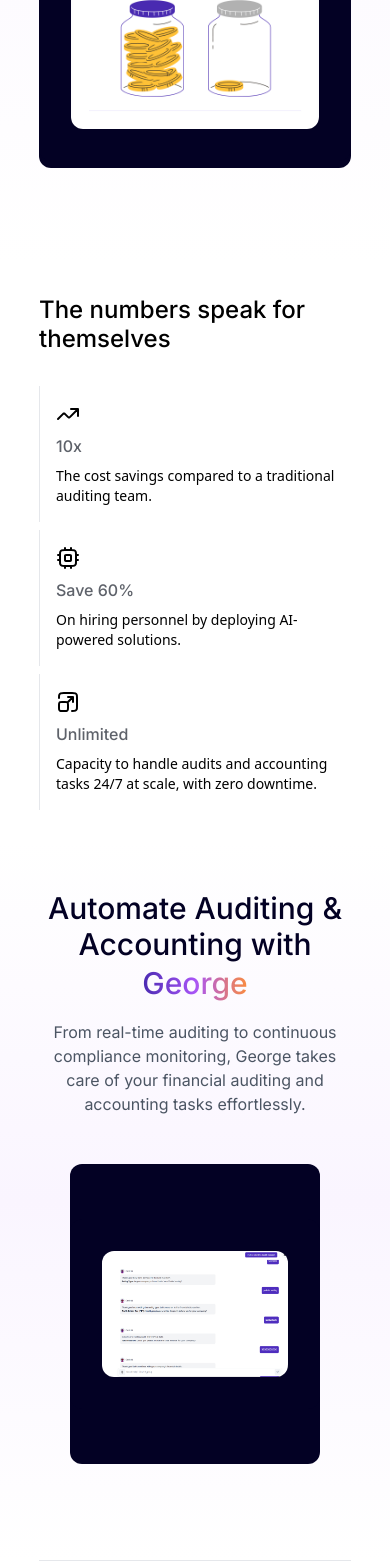
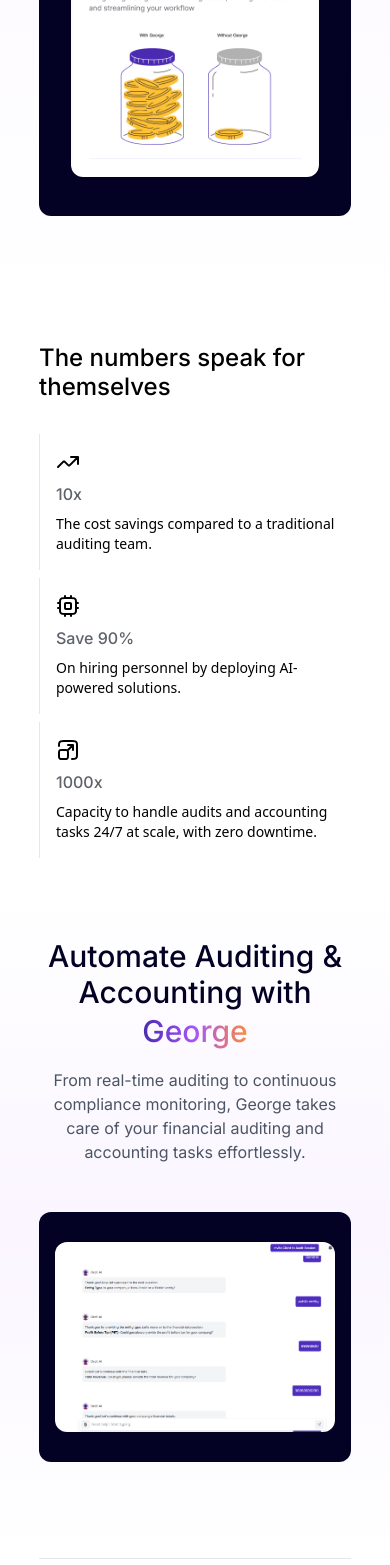
Before and after one commit to ordit-ai/orditAi-website, a React (Vite) app: page / in a window 390 px wide. Shown: the part 2148-3713 px from the top of the page. Built offline with nearby package versions, Linux system fonts and the light colour scheme.

Commit message:
fix: website  #0

```diff
--- a/src/components/AnimatedSection.tsx
+++ b/src/components/AnimatedSection.tsx
@@ -27,16 +27,16 @@
   };
 
   return (
-    <div className="flex sm:flex-row flex-col gap-[1.5em] items-center my-[3em]">
+    <div className="flex md:flex-row flex-col gap-[1.5em] items-center my-[3em]">
       {position === "left" && (
-        <div className="bg-[#030124] rounded-xl  sm:h-[75vh] h-[300px] w-[80%] mx-auto flex items-center justify-center relative">
+        <div className="bg-[#030124] rounded-xl md:h-[75vh]  h-[250px] md:w-[80%] w-[100%] mx-auto flex items-center justify-center relative">
           {data.map((el, i) => (
             <motion.div
               key={i}
-              className="bg-[#030124] sm:p-[4em] p-[2em] absolute w-[100%] flex items-center justify-center rounded-xl " // Layer images on top of each other
+              className="bg-[#030124] md:p-[4em] p-[1em] absolute w-[100%] flex items-center justify-center rounded-xl " // Layer images on top of each other
               initial={{ opacity: 0 }} // Start with hidden
               animate={{ opacity: count === i ? 1 : 0 }} // Show current image, hide others
-              transition={{ duration: 1, ease: "easeInOut" }} // Smooth transition
+              transition={{ duration: 1, ease: "easeInOut" }} // mdooth transition
             >
               <img src={el.image} alt={`image-${i}`} className="h-auto w-[100%] object-center rounded-xl" />
             </motion.div>
@@ -45,7 +45,7 @@
       )}
 
       {position === "left" ? null : (
-        <div className="sm:w-[35%] w-[100%] space-y-5">
+        <div className="md:w-[35%] w-[100%] space-y-5">
           {data.map((el, i) => (
             <motion.div
               className={cn(
@@ -80,14 +80,14 @@
       )}
 
       {position === "right" && (
-        <div className="bg-[#030124] rounded-xl sm:w-[65%] w-[100%] sm:h-[80vh] h-[300px] flex items-center justify-center relative">
+        <div className="bg-[#030124] rounded-xl md:w-[65%] w-[100%] md:h-[80vh] sm:h-[500px] h-[300px]  mt-[3em] md:mt-0  flex items-center justify-center relative">
           {data.map((el, i) => (
             <motion.div
               key={i}
-              className="bg-[#030124] sm:p-[5em] p-[2em]  absolute w-[100%] flex items-center justify-center rounded-xl " // Layer images on top of each other
+              className="bg-[#030124] md:p-[5em] p-[2em]  absolute w-[100%] flex items-center justify-center rounded-xl " // Layer images on top of each other
               initial={{ opacity: 0 }} // Start with hidden
               animate={{ opacity: count === i ? 1 : 0 }} // Show current image, hide others
-              transition={{ duration: 1, ease: "easeInOut" }} // Smooth transition
+              transition={{ duration: 1, ease: "easeInOut" }} // mdooth transition
             >
               <img src={el.image} alt={`image-${i}`} className="h-auto w-[100%] object-center rounded-xl" />
             </motion.div>
--- a/src/constants/homedata.ts
+++ b/src/constants/homedata.ts
@@ -176,13 +176,13 @@
   },
   {
     id: "number2",
-    title: "Save 60%",
+    title: "Save 90%",
     subtitle: "On hiring personnel by deploying AI-powered solutions.",
     icon: ChipIcon,
   },
   {
     id: "number3",
-    title: "Unlimited",
+    title: "1000x",
     subtitle: "Capacity to handle audits and accounting tasks 24/7 at scale, with zero downtime.",
     icon: ScaleIcon,
   },
```
